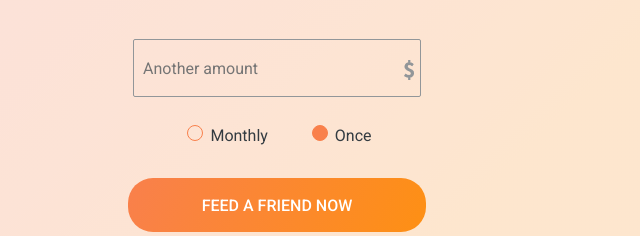
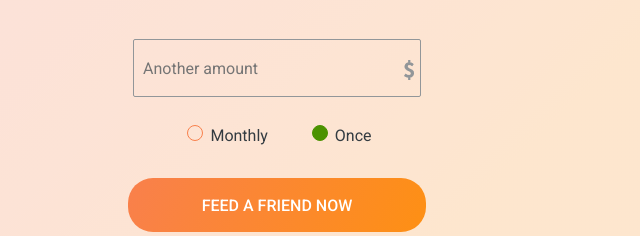
Before and after one commit to yuliaMasliak/online-zoo, a plain HTML site: page pages/donate/index.html in a window 1280 px wide. Shown: the part 1424-1660 px from the top of the page, 523-1163 px from the left. Drawn offline with Linux system fonts and the light colour scheme; files whose address does not match are found by name.

Commit message:
feat: add radio btn styling

```diff
--- a/pages/donate/style.css
+++ b/pages/donate/style.css
@@ -362,7 +362,8 @@ color: #333B41;
     cursor: pointer;
   }
   .radio-point:checked {
-    background: #F9804B;
+    background: #4B9200;
+    border: 1px solid #4B9200;
 }
   #radio-point-left{
     margin-right: 20px;
```
